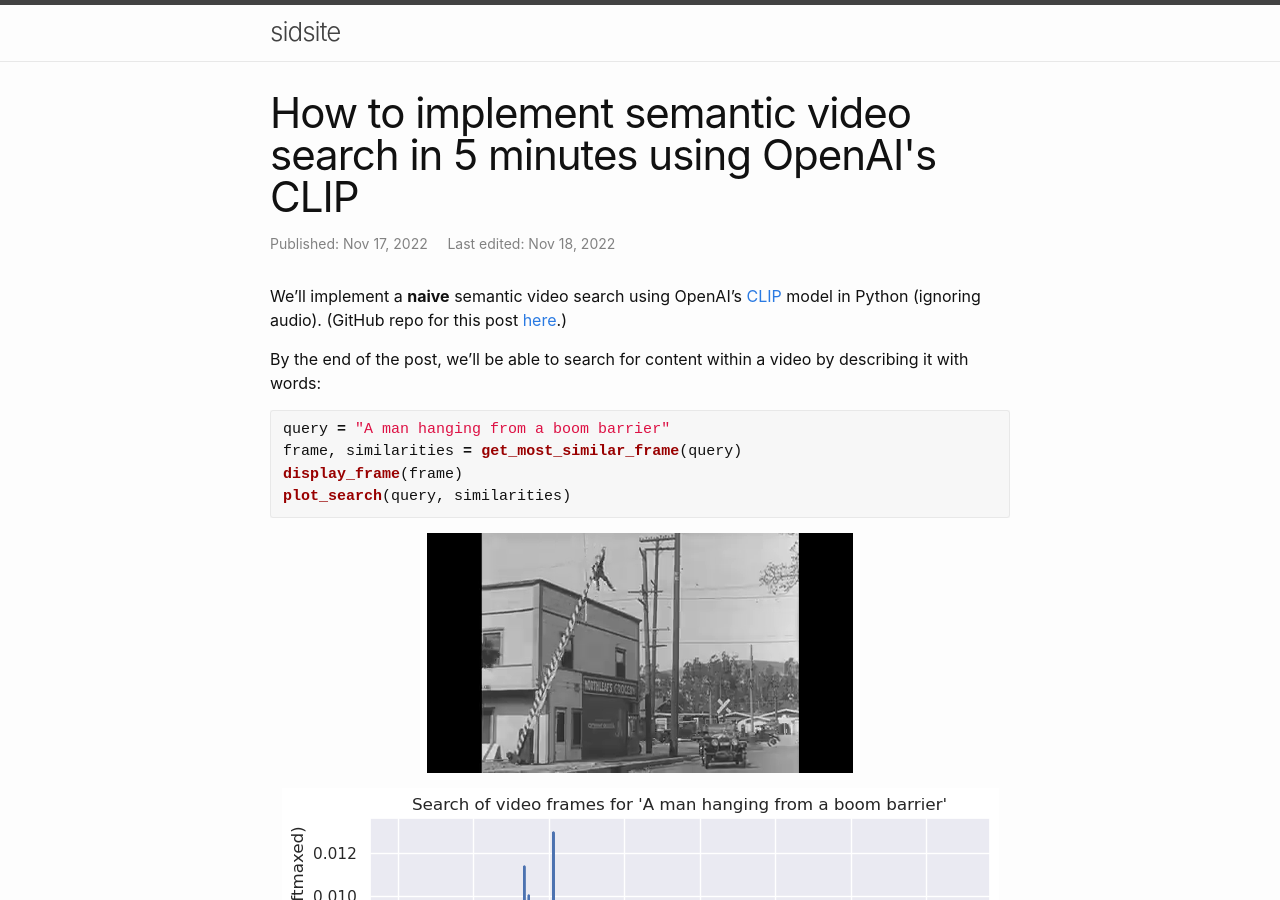
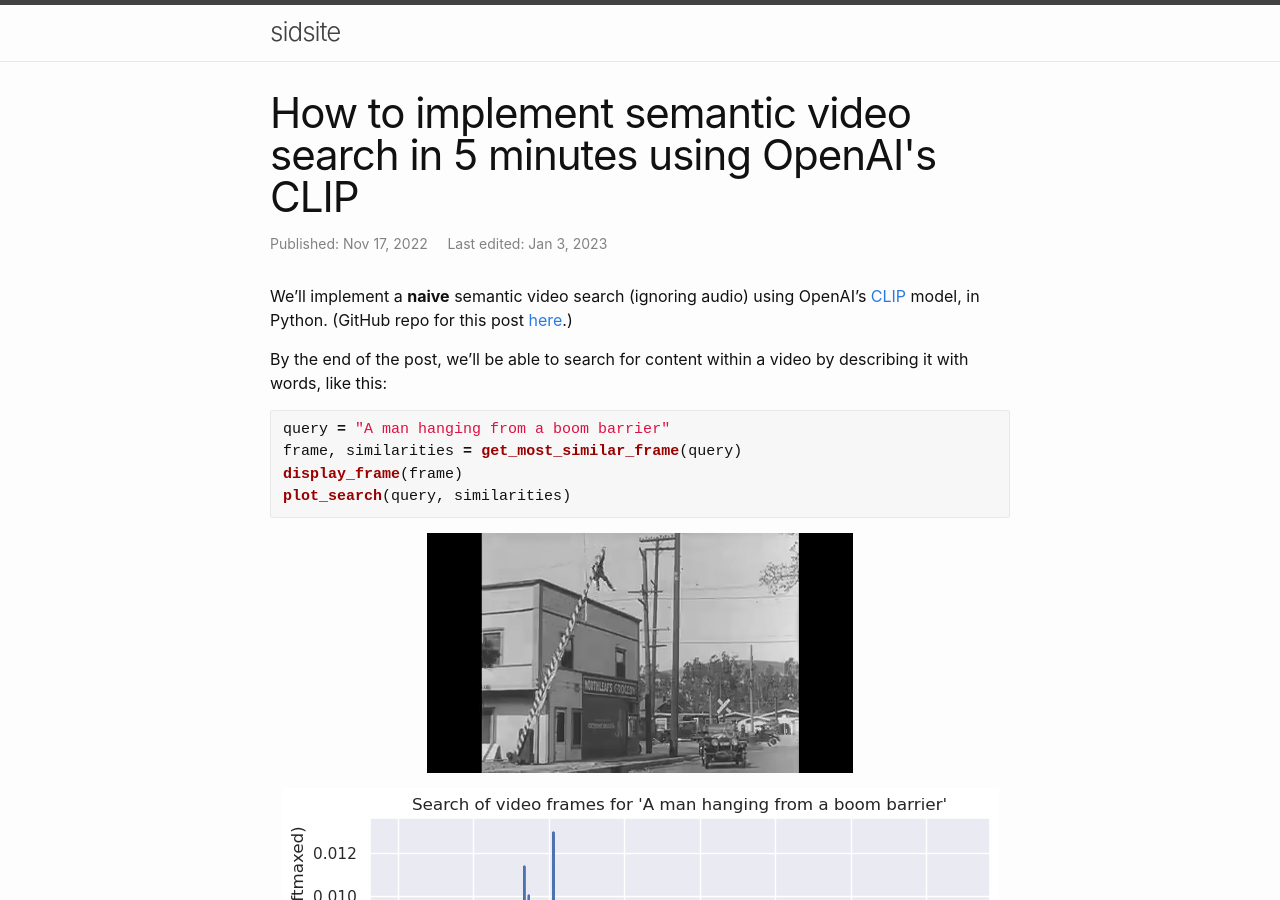
Before and after one commit to sradc/sradc.github.io, a Jekyll site: the page built from _posts/2022-11-17-semantic-video-search.md, in a window 1280 px wide and 900 px high. Built offline with Jekyll 4.4.1, drawn with Linux system fonts in a browser that asks for light colours; comment, search, counter and statistics services are not loaded.

Commit message:
a few words in semantic-video-search

````diff
--- a/_posts/2022-11-17-semantic-video-search.md
+++ b/_posts/2022-11-17-semantic-video-search.md
@@ -2,15 +2,15 @@
 layout: post
 title:  "How to implement semantic video search in 5 minutes using OpenAI's CLIP"
 date:   2022-11-17 00:00:00 +0000
-date_edited: 2022-11-18 00:00:00 +0000
+date_edited: 2023-01-03 00:00:00 +0000
 categories:
 comments: true
 nolink: false
 ---
 
-We'll implement a **naive** semantic video search using OpenAI's [CLIP](https://github.com/openai/CLIP) model in Python (ignoring audio). (GitHub repo for this post [here](https://github.com/sradc/semantic-video-search).)
+We'll implement a **naive** semantic video search (ignoring audio) using OpenAI's [CLIP](https://github.com/openai/CLIP) model, in Python. (GitHub repo for this post [here](https://github.com/sradc/semantic-video-search).)
 
-By the end of the post, we'll be able to search for content within a video by describing it with words:
+By the end of the post, we'll be able to search for content within a video by describing it with words, like this:
 
 ```python
 query = "A man hanging from a boom barrier"
````
